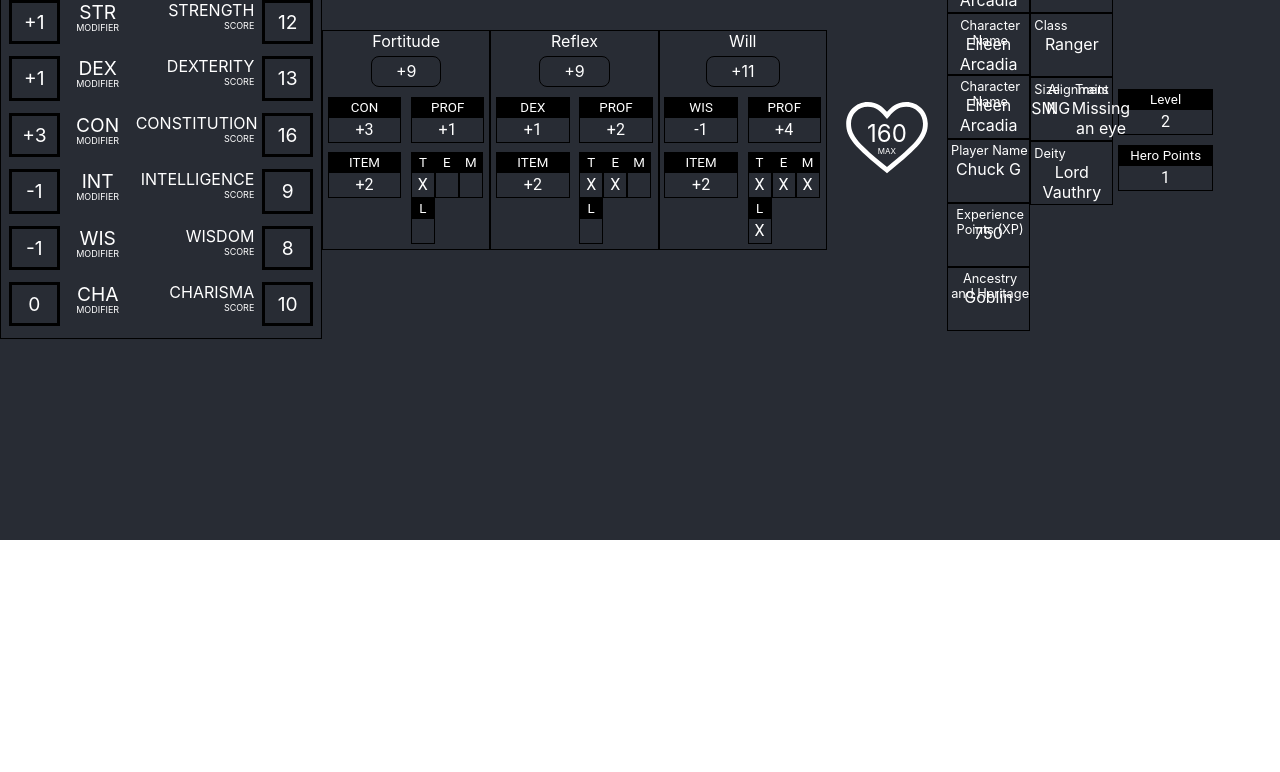
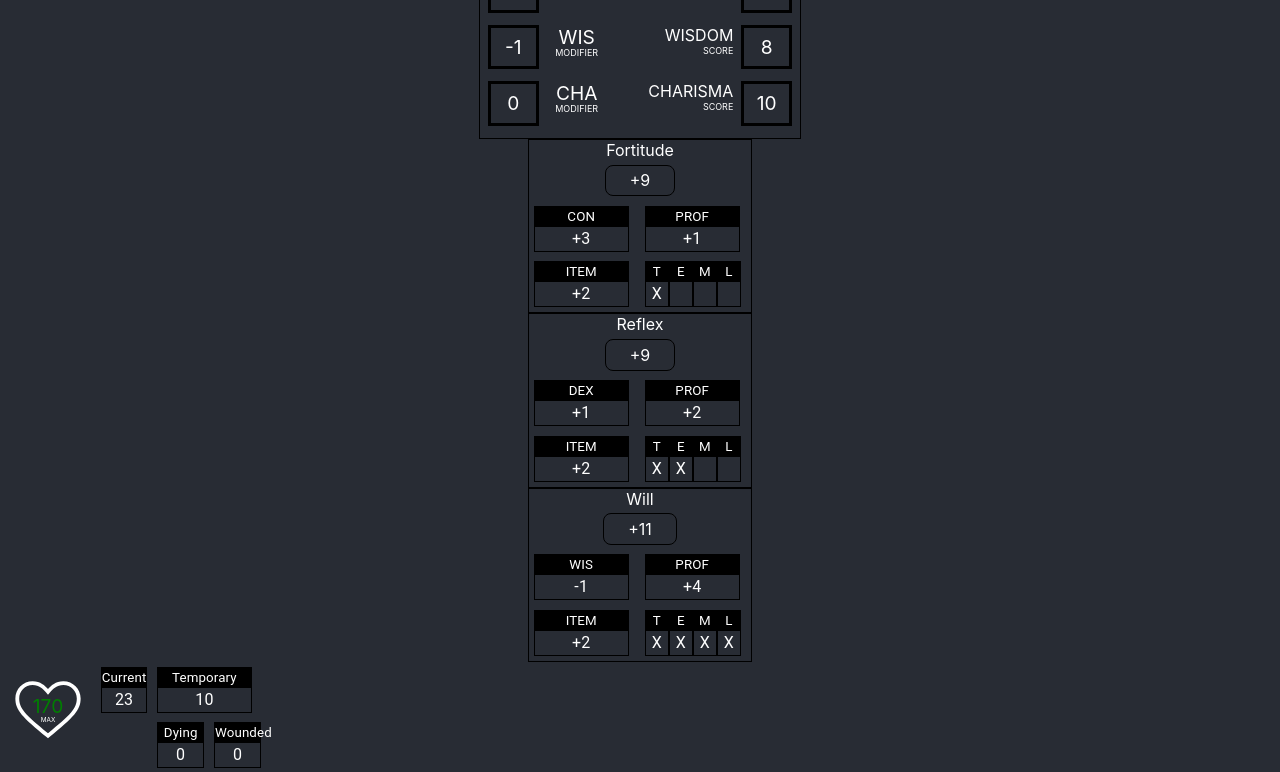
Before and after one commit to asdeoz/pf2e, a React (Create React App) app: page / in a window 1280 px wide. Shown: the part 260-1032 px from the top of the page. Before the commit the page ends 800 px from the top, so only its background shows below. Built offline with nearby package versions, Linux system fonts and the light colour scheme.

Commit message:
Added more into HitPoints and more refactoring

```diff
--- a/src/App.css
+++ b/src/App.css
@@ -6,7 +6,7 @@
   background-color: #282c34;
   min-height: 100vh;
   display: flex;
-  /* flex-direction: column; */
+  flex-direction: column;
   align-items: center;
   justify-content: center;
   color: white;
--- a/src/components/CornerGridBox.jsx
+++ b/src/components/CornerGridBox.jsx
@@ -11,7 +11,7 @@ const useStyles = makeStyles({
   },
   title: {
     position: 'absolute',
-    top: '.2rem',
+    top: '0',
     left: '.2rem',
     fontSize: '.8rem',
   },
@@ -22,11 +22,16 @@ const useStyles = makeStyles({
 });
 
 export default function CornerGridBox(props) {
-  const { title, info, size } = props;
+  const {
+    title,
+    info,
+    size,
+    xs,
+  } = props;
   const classes = useStyles(size);
 
   return (
-    <Grid item className={classes.root}>
+    <Grid item className={classes.root} xs={xs || 12}>
       <span className={classes.title}>{title}</span>
       <span className={classes.info}>{info}</span>
     </Grid>
@@ -35,10 +40,13 @@ export default function CornerGridBox(props) {
 
 CornerGridBox.propTypes = {
   title: propTypes.string.isRequired,
-  info: propTypes.string.isRequired,
+  info: propTypes.oneOfType([propTypes.string, propTypes.number]),
   size: propTypes.number,
+  xs: propTypes.number,
 };
 
 CornerGridBox.defaultProps = {
+  info: '',
   size: 1,
+  xs: 12,
 };
--- a/src/components/HeartHitPoints.jsx
+++ b/src/components/HeartHitPoints.jsx
@@ -7,39 +7,39 @@ const useStyles = makeStyles({
   root: {
     position: 'relative',
   },
-  icon: {
-    fontSize: size => `${size * 1.5}rem`,
+  icon: props => ({
+    fontSize: `${props.size * 1.5}rem`,
     top: 0,
     left: 0,
-  },
-  text: {
+  }),
+  text: props => ({
     position: 'absolute',
-    fontSize: size => `${size * 0.3}rem`,
+    fontSize: `${props.size * 0.3}rem`,
     top: 0,
     left: 0,
-    width: size => `${size * 1.5}rem`,
-    lineHeight: size => `${size * 1.4}rem`,
+    width: `${props.size * 1.5}rem`,
+    lineHeight: `${props.size * 1.4}rem`,
     display: 'inline-block',
     textAlign: 'center',
     verticalAlign: 'middle',
-  },
-  max: {
+    color: (props.temp ? 'green' : 'white'),
+  }),
+  max: props => ({
     position: 'absolute',
-    fontSize: size => `${size * 0.1}rem`,
+    fontSize: `${props.size * 0.1}rem`,
     top: 0,
     left: 0,
-    width: size => `${size * 1.5}rem`,
-    // lineHeight: size => `${size * 1.4}rem`,
+    width: `${props.size * 1.5}rem`,
     display: 'inline-block',
     textAlign: 'center',
     verticalAlign: 'middle',
-    marginTop: size => `${((size * 1.4) / 2) + ((size * 0.3) / 2)}rem`,
-  },
+    marginTop: `${((props.size * 1.4) / 2) + ((props.size * 0.3) / 2)}rem`,
+  }),
 });
 
 export default function HeartHitPoints(props) {
-  const { hitPoints, size } = props;
-  const classes = useStyles(size);
+  const { hitPoints, temp, size } = props;
+  const classes = useStyles({ temp, size });
 
   return (
     <div className={classes.root}>
@@ -47,7 +47,7 @@ export default function HeartHitPoints(props) {
         <path xmlns="http://www.w3.org/2000/svg" d="M25 39.7l-.6-.5C11.5 28.7 8 25 8 19c0-5 4-9 9-9 4.1 0 6.4 2.3 8 4.1 1.6-1.8 3.9-4.1 8-4.1 5 0 9 4 9 9 0 6-3.5 9.7-16.4 20.2l-.6.5zM17 12c-3.9 0-7 3.1-7 7 0 5.1 3.2 8.5 15 18.1 11.8-9.6 15-13 15-18.1 0-3.9-3.1-7-7-7-3.5 0-5.4 2.1-6.9 3.8L25 17.1l-1.1-1.3C22.4 14.1 20.5 12 17 12z" />
       </SvgIcon>
       <span className={classes.text}>
-        {hitPoints}
+        {temp ? hitPoints + temp : hitPoints}
       </span>
       <span className={classes.max}>MAX</span>
     </div>
@@ -57,8 +57,10 @@ export default function HeartHitPoints(props) {
 HeartHitPoints.propTypes = {
   hitPoints: propTypes.number.isRequired,
   size: propTypes.number,
+  temp: propTypes.number,
 };
 
 HeartHitPoints.defaultProps = {
   size: 1,
+  temp: 0,
 };
--- a/src/components/TitledBox.jsx
+++ b/src/components/TitledBox.jsx
@@ -1,9 +1,9 @@
 import React from 'react';
 import propTypes from 'prop-types';
-import { makeStyles } from '@material-ui/core';
 import Typography from '@material-ui/core/Typography';
+import { withStyles } from '@material-ui/core';
 
-const useStyles = makeStyles({
+const styles = {
   root: {
     border: '1px solid black',
     margin: '.3rem',
@@ -13,13 +13,12 @@ const useStyles = makeStyles({
     backgroundColor: '#000000',
     color: '#FFFFFF',
     fontSize: 'smaller',
-    textTransform: uppercase => (uppercase ? 'uppercase' : 'none'),
+    textTransform: props => (props.uppercase === true ? 'uppercase' : 'initial'),
   },
-});
+};
 
-export default function TitledBox(props) {
-  const { title, info, uppercase } = props;
-  const classes = useStyles(uppercase);
+function TitledBox(props) {
+  const { title, info, classes } = props;
 
   return (
     <div className={classes.root}>
@@ -33,10 +32,13 @@ export default function TitledBox(props) {
   );
 }
 
+export default withStyles(styles)(TitledBox);
+
 TitledBox.propTypes = {
   title: propTypes.string.isRequired,
   info: propTypes.oneOfType([propTypes.string, propTypes.number]),
   uppercase: propTypes.bool,
+  classes: propTypes.object.isRequired,
 };
 
 TitledBox.defaultProps = {
--- a/src/modules/charactersheet/CharacterSheet.jsx
+++ b/src/modules/charactersheet/CharacterSheet.jsx
@@ -2,9 +2,9 @@ import React from 'react';
 
 import AbilityScores from './modules/abilityscores/AbilityScores';
 import SavingThrows from './modules/savingthrows/SavingThrows';
-import HeartHitPoints from '../../components/HeartHitPoints';
 import CharacterInfo from './modules/characterinfo/CharacterInfo';
 import LevelAndHeroPoint from './modules/characterinfo/LevelAndHeroPoint';
+import HitPoints from './modules/hitpoints/HitPoints';
 
 import sheet from './charactersheetdata.json';
 
@@ -17,7 +17,13 @@ export default function CharacterSheet() {
         savingthrows={sheet.savingthrows}
         level={sheet.level}
       />
-      <HeartHitPoints hitPoints={sheet.maxHitPoints} size={5} />
+      <HitPoints
+        maxHitPoints={sheet.maxHitPoints}
+        currentHitPoints={sheet.currentHitPoints}
+        tempHitPoints={sheet.tempHitPoints}
+        dying={sheet.dying}
+        wounded={sheet.wounded}
+      />
       <CharacterInfo info={sheet.generalInfo} />
       <LevelAndHeroPoint level={sheet.level} heroPoints={sheet.heroPoints} />
     </>
--- a/src/modules/charactersheet/charactersheetdata.json
+++ b/src/modules/charactersheet/charactersheetdata.json
@@ -3,6 +3,9 @@
   "heroPoints": 1,
   "currentHitPoints": 23,
   "maxHitPoints": 160,
+  "tempHitPoints": 10,
+  "dying": 0,
+  "wounded": 0,
   "generalInfo": {
     "charName": "Eileen Arcadia",
     "playerName": "Chuck G",
--- a/src/modules/charactersheet/modules/characterinfo/CharacterInfo.jsx
+++ b/src/modules/charactersheet/modules/characterinfo/CharacterInfo.jsx
@@ -10,34 +10,6 @@ const useStyles = makeStyles({
     height: '100%',
     position: 'relative',
   },
-  oneBox: {
-    position: 'relative',
-    minHeight: '2rem',
-    border: '1px solid black',
-  },
-  twoBox: {
-    position: 'relative',
-    minHeight: '4rem',
-    border: '1px solid black',
-  },
-  threeBox: {
-    position: 'relative',
-    minHeight: '6rem',
-    border: '1px solid black',
-  },
-  box: {
-    position: 'relative',
-  },
-  title: {
-    position: 'absolute',
-    top: '.2rem',
-    left: '.2rem',
-    fontSize: '.8rem',
-  },
-  info: {
-    marginTop: '1.2rem',
-    display: 'inline-block',
-  },
 });
 
 export default function CharacterInfo(props) {
@@ -49,55 +21,23 @@ export default function CharacterInfo(props) {
       <Grid item xs={6}>
         <Grid container direction="column">
           <CornerGridBox title="Character Name" info={info.charName} size={2} />
-          <CornerGridBox title="Character Name" info={info.charName} />
-          <Grid item className={classes.twoBox}>
-            <span className={classes.title}>Character Name</span>
-            <span className={classes.info}>{info.charName}</span>
-          </Grid>
-          <Grid item className={classes.twoBox}>
-            <span className={classes.title}>Player Name</span>
-            <span className={classes.info}>{info.playerName}</span>
-          </Grid>
-          <Grid item className={classes.twoBox}>
-            <span className={classes.title}>Experience Points (XP)</span>
-            <span className={classes.info}>{info.exp}</span>
-          </Grid>
-          <Grid item className={classes.twoBox}>
-            <span className={classes.title}>Ancestry and Heritage</span>
-            <span className={classes.info}>{info.ancestry}</span>
-          </Grid>
+          <CornerGridBox title="Player Name" info={info.playerName} size={2} />
+          <CornerGridBox title="Experience Points (XP)" info={info.exp} size={2} />
+          <CornerGridBox title="Ancestry and Heritage" info={info.ancestry} size={2} />
         </Grid>
       </Grid>
       <Grid item xs={6}>
         <Grid container direction="column">
-          <Grid item className={classes.twoBox}>
-            <span className={classes.title}>Background</span>
-            <span className={classes.info}>{info.background}</span>
-          </Grid>
-          <Grid item className={classes.twoBox}>
-            <span className={classes.title}>Class</span>
-            <span className={classes.info}>{info.class}</span>
-          </Grid>
-          <Grid item className={classes.twoBox}>
+          <CornerGridBox title="Background" info={info.background} size={2} />
+          <CornerGridBox title="Class" info={info.class} size={2} />
+          <Grid item>
             <Grid container direction="row">
-              <Grid item xs={2} className={classes.box}>
-                <span className={classes.title}>Size</span>
-                <span className={classes.info}>{info.size}</span>
-              </Grid>
-              <Grid item xs={4} className={classes.box}>
-                <span className={classes.title}>Alignment</span>
-                <span className={classes.info}>{info.alignment}</span>
-              </Grid>
-              <Grid item xs={6} className={classes.box}>
-                <span className={classes.title}>Traits</span>
-                <span className={classes.info}>{info.traits}</span>
-              </Grid>
+              <CornerGridBox title="Size" info={info.size} size={2} xs={2} />
+              <CornerGridBox title="Alignment" info={info.alignment} size={2} xs={4} />
+              <CornerGridBox title="Traits" info={info.traits} size={2} xs={6} />
             </Grid>
           </Grid>
-          <Grid item className={classes.twoBox}>
-            <span className={classes.title}>Deity</span>
-            <span className={classes.info}>{info.deity}</span>
-          </Grid>
+          <CornerGridBox title="Deity" info={info.deity} size={2} />
         </Grid>
       </Grid>
     </Grid>
--- a/src/modules/charactersheet/modules/hitpoints/HitPoints.jsx
+++ b/src/modules/charactersheet/modules/hitpoints/HitPoints.jsx
@@ -1,9 +1,56 @@
 import React from 'react';
 import propTypes from 'prop-types';
+import Grid from '@material-ui/core/Grid';
 
 import HeartHitPoints from '../../../../components/HeartHitPoints';
 import TitledBox from '../../../../components/TitledBox';
 
 export default function HitPoints(props) {
-  return (<>hi</>);
+  const {
+    maxHitPoints,
+    currentHitPoints,
+    tempHitPoints,
+    dying,
+    wounded,
+  } = props;
+
+  return (
+    <Grid container>
+      <Grid item>
+        <HeartHitPoints hitPoints={maxHitPoints} temp={tempHitPoints} size={4} />
+      </Grid>
+      <Grid item>
+        <TitledBox title="Current" info={currentHitPoints} />
+      </Grid>
+      <Grid item>
+        <Grid container direction="column">
+          <Grid item>
+            <TitledBox title="Temporary" info={tempHitPoints} />
+          </Grid>
+          <Grid container>
+            <Grid item xs={6}>
+              <TitledBox title="Dying" info={dying} />
+            </Grid>
+            <Grid item xs={6}>
+              <TitledBox title="Wounded" info={wounded} />
+            </Grid>
+          </Grid>
+        </Grid>
+      </Grid>
+    </Grid>
+  );
 }
+
+HitPoints.propTypes = {
+  maxHitPoints: propTypes.number.isRequired,
+  currentHitPoints: propTypes.number.isRequired,
+  tempHitPoints: propTypes.number,
+  dying: propTypes.number,
+  wounded: propTypes.number,
+};
+
+HitPoints.defaultProps = {
+  tempHitPoints: 0,
+  dying: 0,
+  wounded: 0,
+};
```
